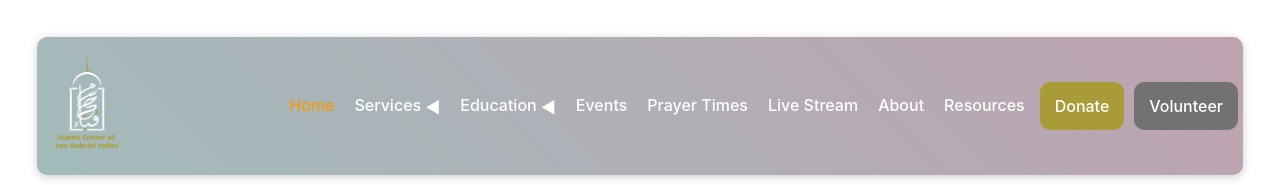
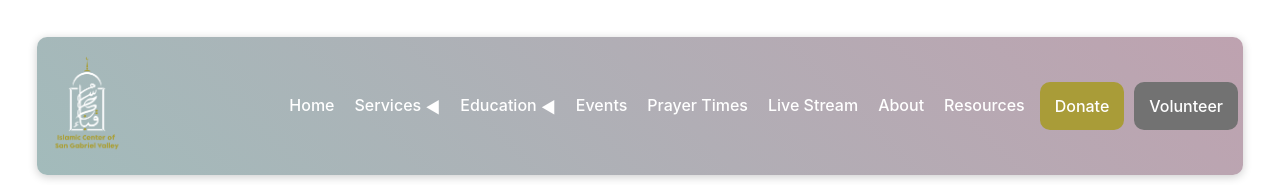
Before and after one commit to Yahia89/icsgv, a React (Vite) app: page /tripstomecca in a window 1280 px wide. Shown: the top 185 px of the page. Built offline with nearby package versions, Linux system fonts and the light colour scheme; a web font is replaced by a local one.

Commit message:
image optimize test 9

```diff
--- a/index.html
+++ b/index.html
@@ -25,8 +25,8 @@
     <meta property="og:type" content="website" />
     <meta property="og:title" content="Islamic Center of San Gabriel Valley (ICSGV) | Mosque & Islamic School" />
     <meta property="og:description" content="ICSGV is a welcoming mosque and Islamic school offering community services, educational programs, and spiritual support." />
-    <meta property="og:url" content="https://yahia89.github.io/icsgv/" />
-    <meta property="og:image" content="https://yahia89.github.io/icsgv/assets/favicon-32x32-1-BvfKGjeW.png" />
+    <meta property="og:url" content="https://icsgv.com" />
+    <meta property="og:image" content="../assets/Jean-Marshall-Photography-13.jpg" />
 
     <!-- Cache Control -->
     <meta http-equiv="Cache-Control" content="max-age=31536000, public" />
--- a/src/components/Header.css
+++ b/src/components/Header.css
@@ -58,7 +58,7 @@
 
 .nav-link:hover,
 .nav-link.active {
-  color: #f39c12;
+  color: #ffffff;
 }
 
 .submenu-link.active {
```
